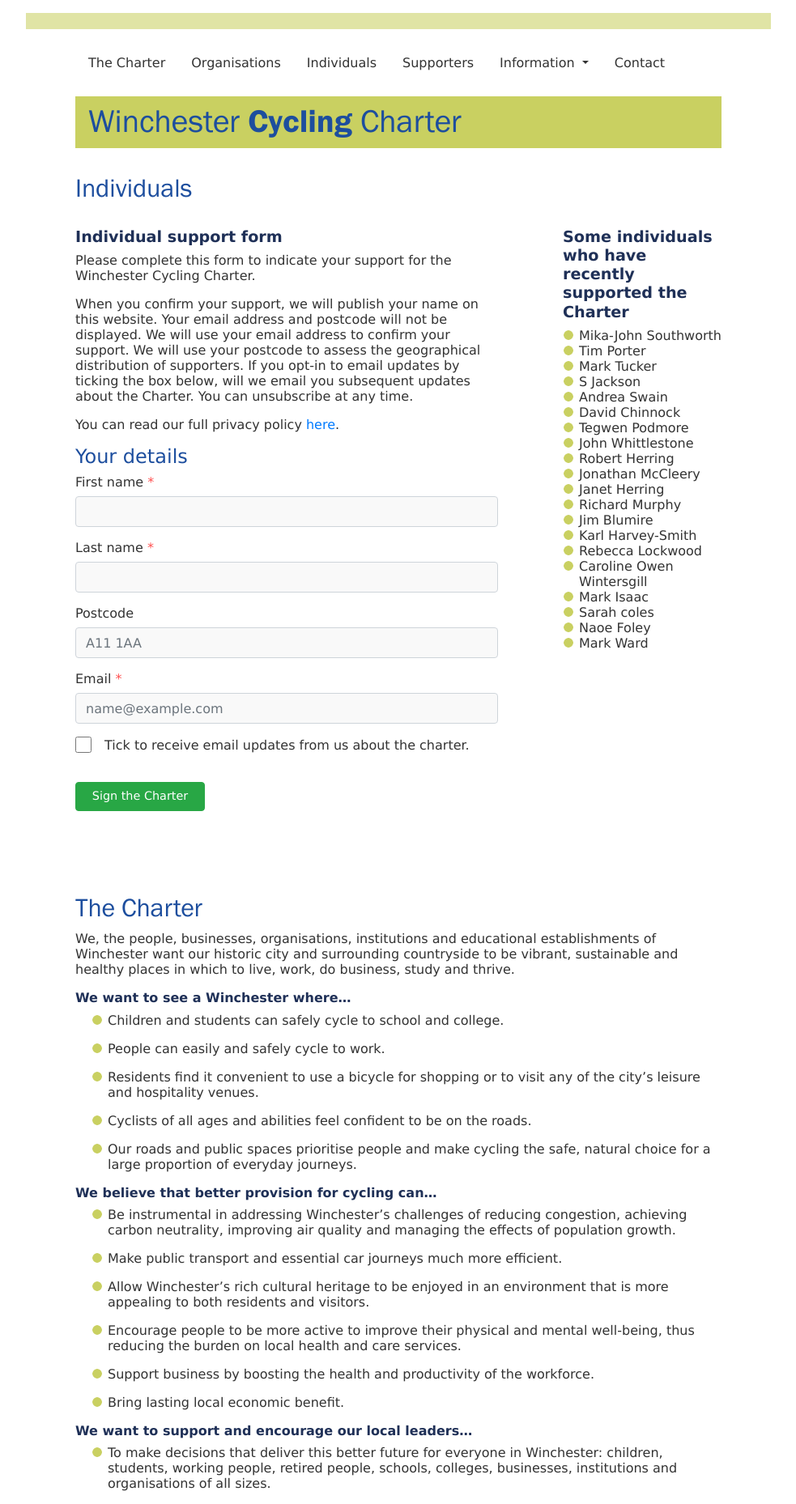
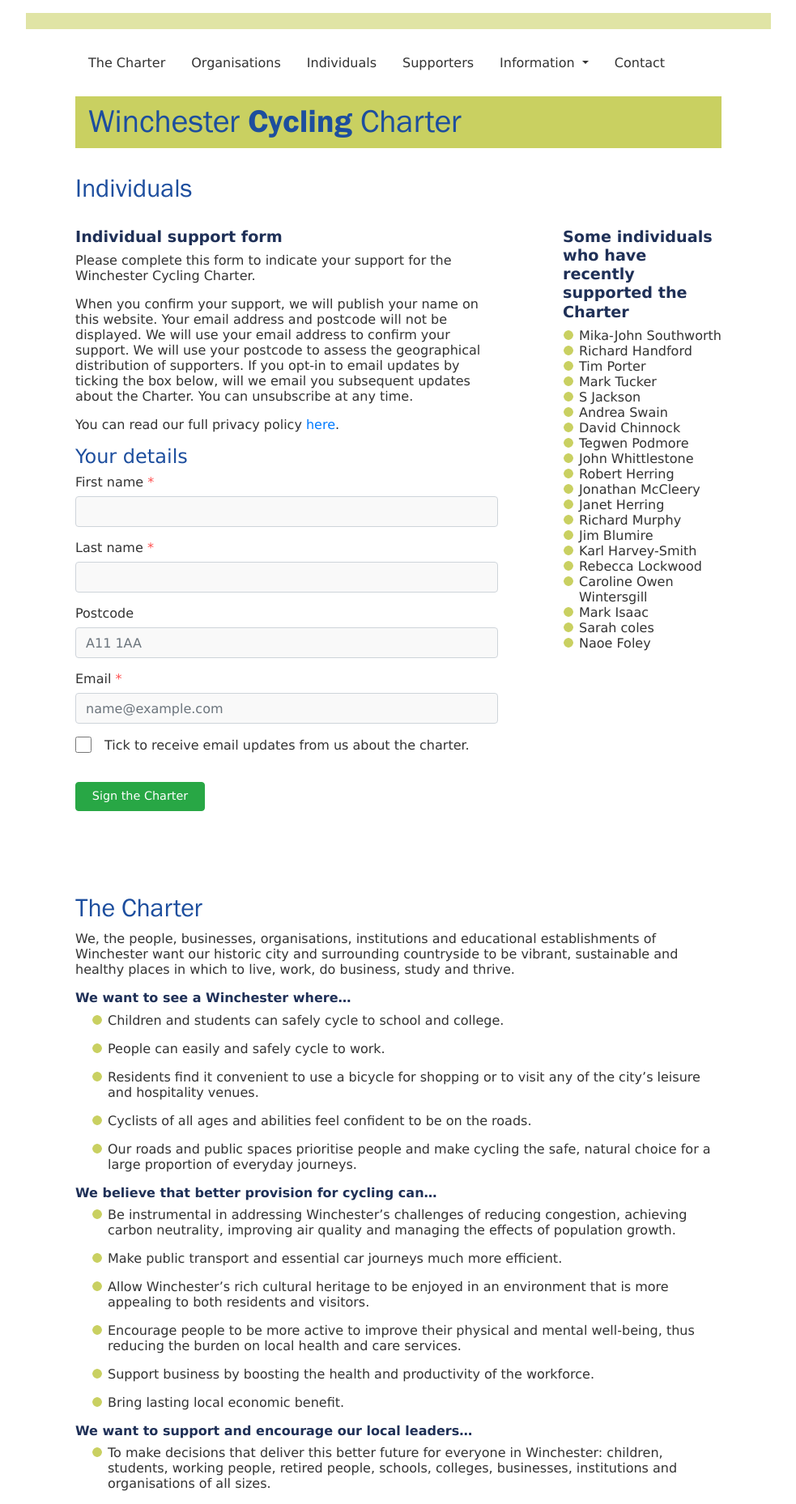
Before and after one commit to winchestercyclingcharter/winchestercyclingcharter.github.io, a Jekyll site: the page built from ind-page.md, in a window 1280 px wide. Shown: the whole page at 81% size, without its empty margins (148-1131 px from the left). Built offline with Jekyll 4.4.1, drawn with Linux system fonts in a browser that asks for light colours; nearby versions of some CDN libraries.

Commit message:
Update people.yml

```diff
--- a/_data/people.yml
+++ b/_data/people.yml
@@ -706,3 +706,4 @@
 - { lastname: Southworth, firstname: Mika-John, dt: 20211020-115529-447020 }
 - { lastname: Graham, firstname: Rod, dt: 20211015-080520-155052 }
 - { lastname: Ridgley, firstname: Paul, dt: 20211015-080814-632745 }
+- { lastname: Handford, firstname: Richard, dt: 20211020-085621-219136 }
```
